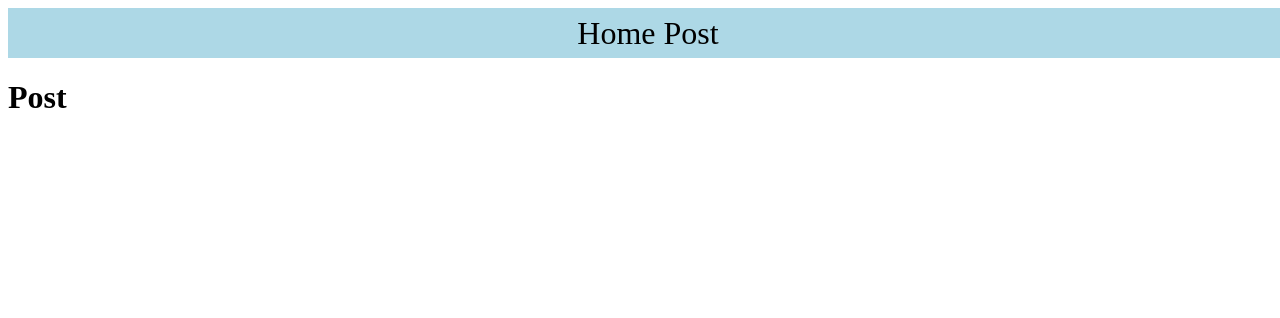
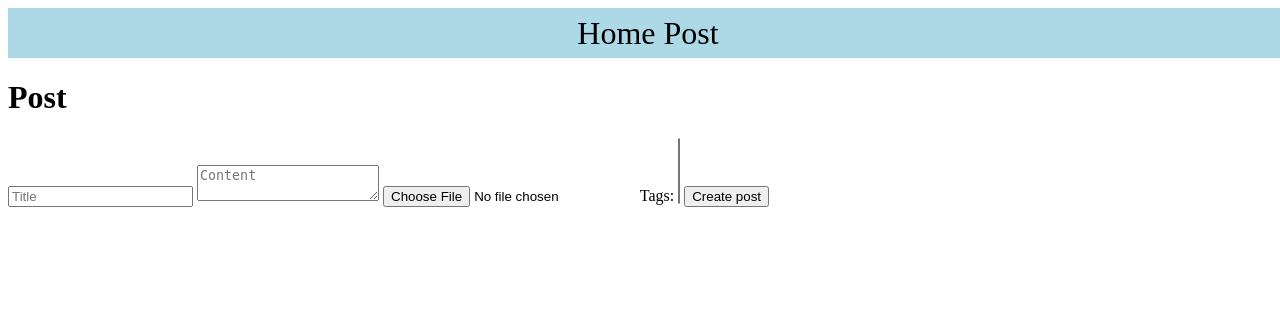
Before and after one commit to WorldIT-academy/BLOG-1945, a Django app: page /post/ in a window 1280 px wide. Shown: the top 318 px of the page. Run offline with Django 5.2, Linux system fonts and the light colour scheme; data that the repository does not hold is empty.

Commit message:
create form post

```diff
--- a/Blog/settings.py
+++ b/Blog/settings.py
@@ -11,6 +11,8 @@ https://docs.djangoproject.com/en/5.0/ref/settings/
 """
 
 from pathlib import Path
+from django.urls import reverse_lazy
+
 
 # Build paths inside the project like this: BASE_DIR / 'subdir'.
 BASE_DIR = Path(__file__).resolve().parent.parent
@@ -132,3 +134,7 @@ STATICFILES_DIRS = [
 # https://docs.djangoproject.com/en/5.0/ref/settings/#default-auto-field
 
 DEFAULT_AUTO_FIELD = 'django.db.models.BigAutoField'
+
+
+
+LOGIN_URL = reverse_lazy('home')
--- a/post/templates/post/post.html
+++ b/post/templates/post/post.html
@@ -16,4 +16,21 @@
         <p>{{ post.content }}</p>
         <p>Posted by: {{ post.author }}</p>
     {% endfor %}
+
+    <form action="" method="post" enctype="multipart/form-data">
+        {% csrf_token %}
+
+        <input required type="text" name="title" placeholder="Title" maxlength="50">
+        <textarea required name="content" placeholder="Content" maxlength="2000"></textarea>
+        <input required type="file" name="image">
+
+        <label for="tags">Tags:</label>
+        <select name="tags" id="tags" multiple>
+            {% for tag in tags %}
+                <option value="{{ tag.id }}">{{ tag.name }}</option>
+            {% endfor %}
+        </select>
+
+        <button type="submit">Create post</button>
+    </form>
 {% endblock %}
--- a/post/views.py
+++ b/post/views.py
@@ -1,12 +1,32 @@
 from django.shortcuts import render
-from .models import Post, Author
+from .models import Post, Author, Tag
+from django.contrib.auth.decorators import login_required
+from django.http import HttpRequest
+import colorama
+
+colorama.init(autoreset= True)
+GREEN = colorama.Fore.GREEN
+YELLOW = colorama.Fore.YELLOW
+
 # Create your views here.
-def render_post(request):
+def render_post(request: HttpRequest):
     all_post = Post.objects.all()
+    all_tags = Tag.objects.all()
     return render(
         request= request,
         template_name= 'post/post.html',
         context= {
-            "posts": all_post
+            "posts": all_post,
+            "tags": all_tags
         }
     )
+
+# @login_required
+def create_post(request: HttpRequest):
+    if request.method == "POST":
+        print(1)
+        title = request.POST.get('title')
+        content = request.POST.get('content')
+        tags = request.POST.getlist('tags')
+
+        print(f"{GREEN}title: {YELLOW}{title}\n{GREEN}content: {YELLOW}{content}\n{GREEN}tags: {YELLOW}{tags}")
```
